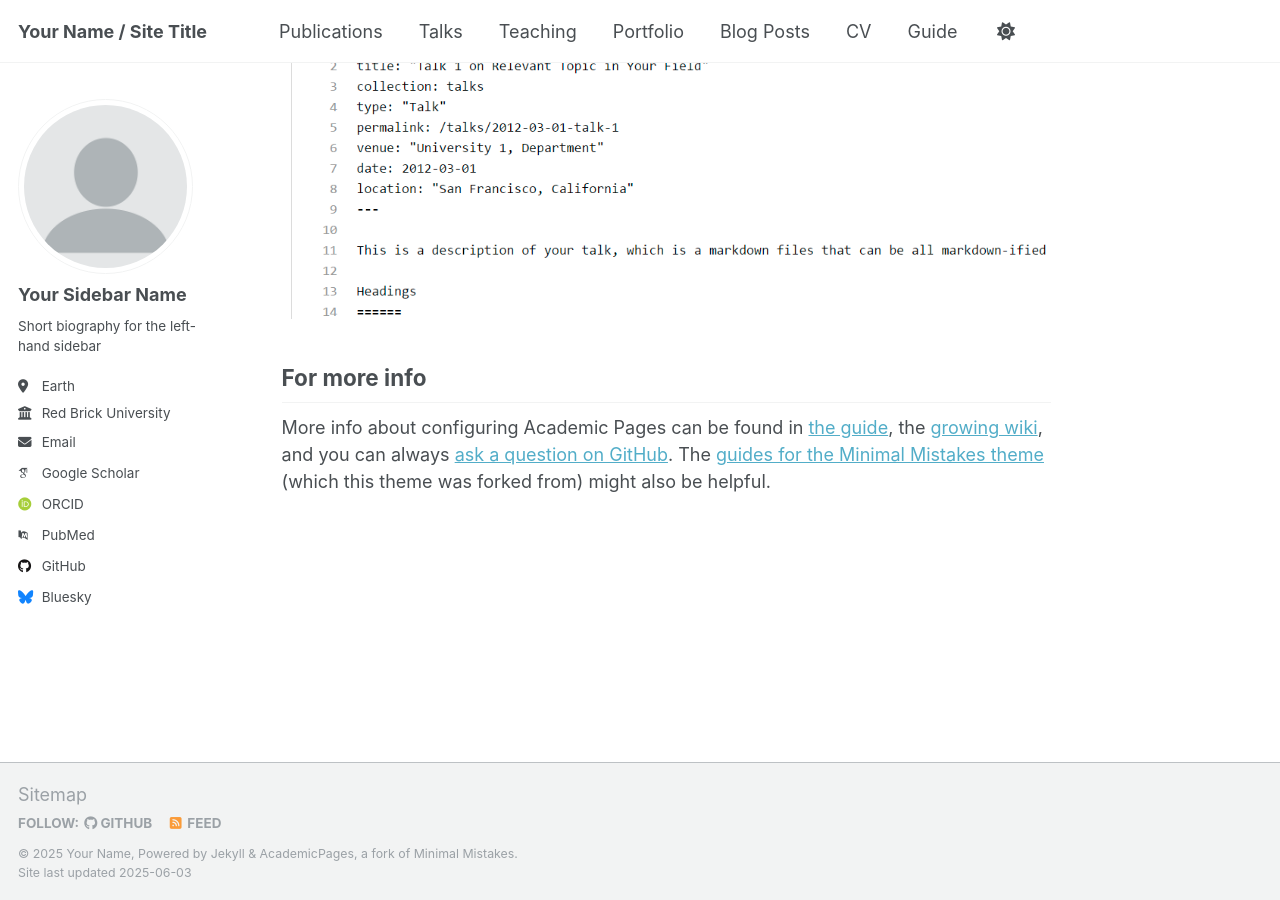
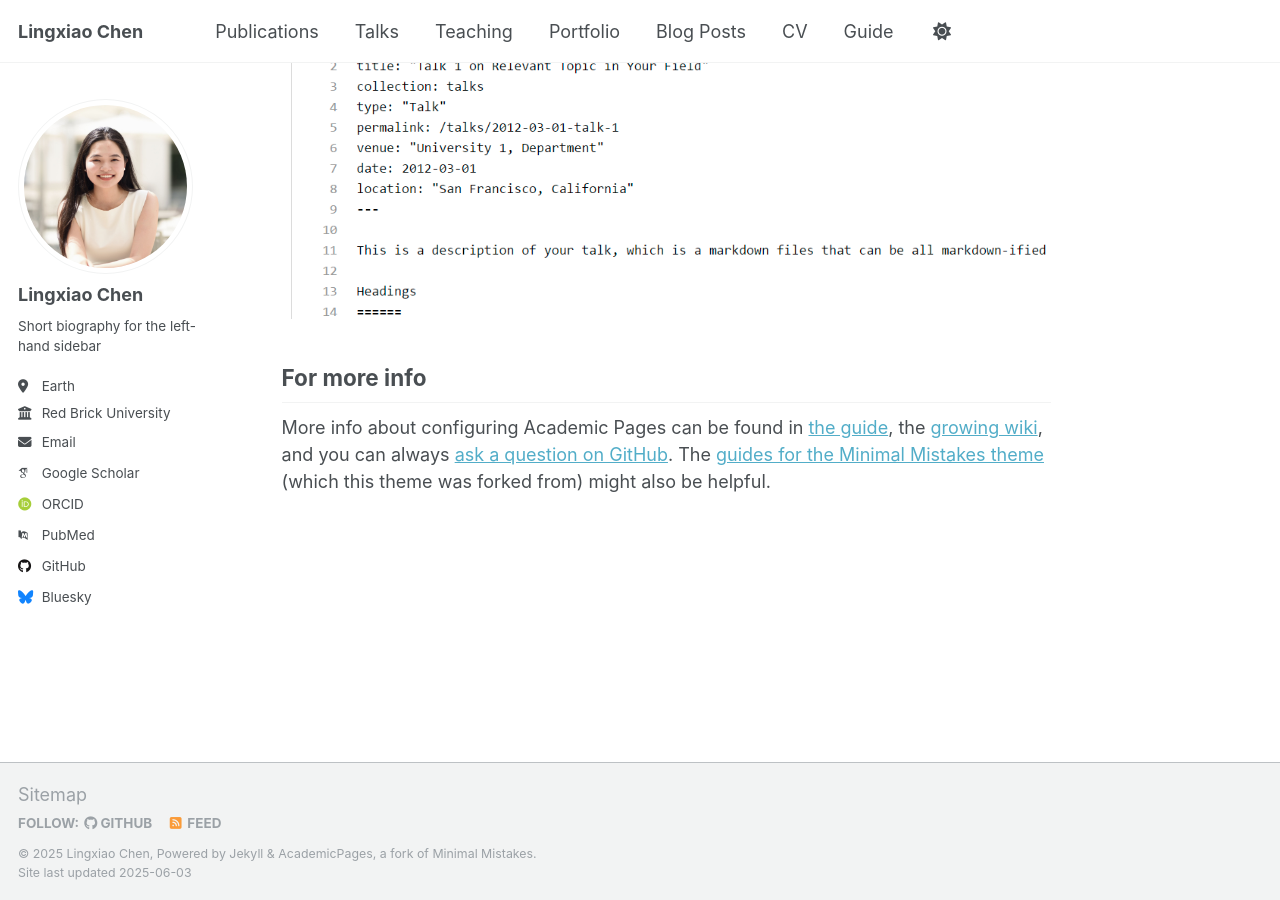
Before and after one commit to ling-xiao-chen/ling-xiao-chen.github.io, a Jekyll site: the page built from _pages/about.md, in a window 1280 px wide and 900 px high, scrolled down 2636 px. Built offline with Jekyll 4.4.1, drawn with Linux system fonts in a browser that asks for light colours; some web fonts are replaced.

Commit message:
update config profile and add profile picture

```diff
--- a/_config.yml
+++ b/_config.yml
@@ -9,10 +9,10 @@
 # Basic Site Settings
 locale                   : "en-US"
 site_theme               : "default"
-title                    : "Your Name / Site Title"
+title                    : "Lingxiao Chen"
 title_separator          : "-"
-name                     : &name "Your Name"
-description              : &description "personal description"
+name                     : &name "Lingxiao Chen"
+description              : &description "I am smart. I am really super smart."
 url                      : https://academicpages.github.io # the base hostname & protocol for your site e.g. "https://[your GitHub username].github.io" or if you already have some other page hosted on Github then use "https://[your GitHub username].github.io/[Your Repo Name]"
 baseurl                  : "" # the subpath of your site, e.g. "/blog"
 repository               : "academicpages/academicpages.github.io"
@@ -22,8 +22,8 @@ repository               : "academicpages/academicpages.github.io"
 #               Additional customization can be done by editing /_includes/author-profile.html
 author:
   # Biographic information
-  avatar           : "profile.png"
-  name             : "Your Sidebar Name"
+  avatar           : "profile.jpg"
+  name             : "Lingxiao Chen"
   pronouns         : # example: "she/her"
   bio              : "Short biography for the left-hand sidebar"
   location         : "Earth"
```
Also changed, not shown: images/profile.jpg (added).
